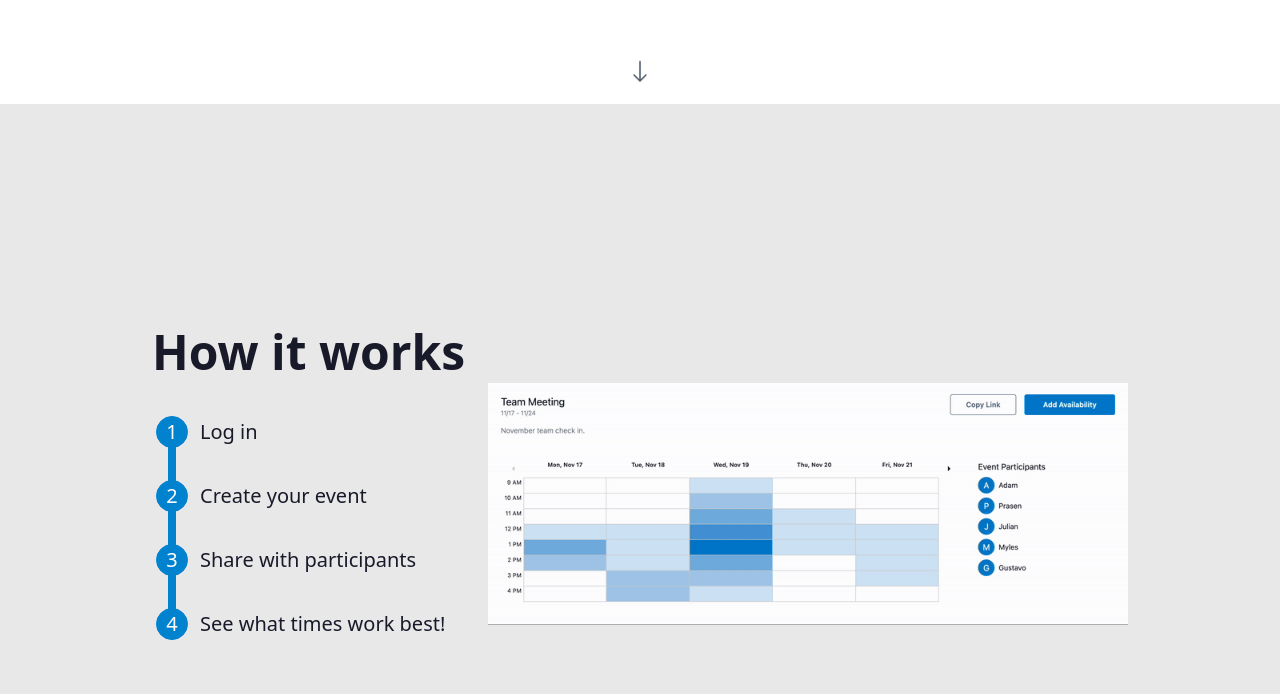
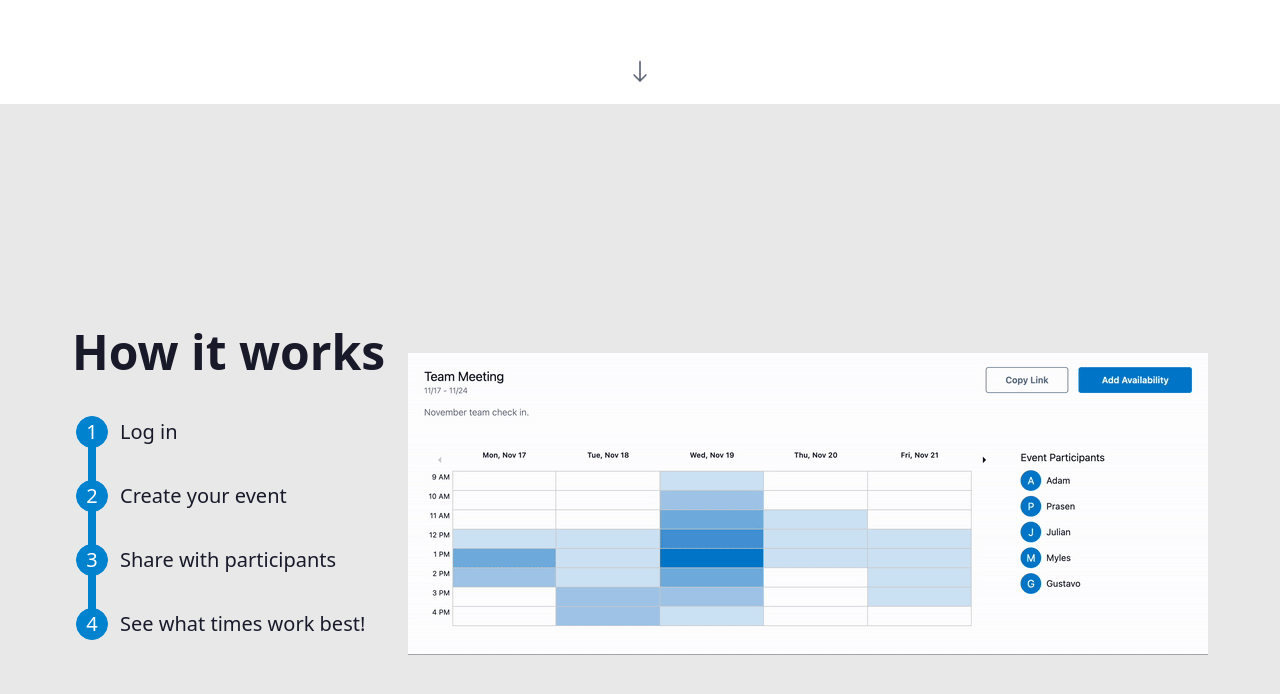
Before and after one commit to prasen-shakya/Schedulify, a React (Vite) app in the folder frontend/: page / in a window 1280 px wide. Shown: the part 600-1294 px from the top of the page. Built offline with nearby package versions, Linux system fonts and the light colour scheme; no server answers; the HTML template or start-up script is replaced by a standard one.

Commit message:
Cleanup from last push

```diff
--- a/frontend/src/pages/Home.jsx
+++ b/frontend/src/pages/Home.jsx
@@ -1,6 +1,6 @@
 import EventModal from "@/components/home/EventModal";
 import { useAuth } from "@/contexts/AuthContext";
-import exampleImg from '../images/demo.gif';
+import demoGif from '../images/demo.gif';
 
 export const Home = () => {
   const { requireAuth } = useAuth();
@@ -60,8 +60,8 @@ export const Home = () => {
         <div className="hero bg-base-200 min-h-screen" id="how">
           <div className="hero-content flex-col lg:flex-row-reverse">
             <img
-              src={exampleImg}
-              className="max-w-[50vw] h-auto"
+              src={demoGif} alt="Demonstration of event page"
+              className="max-w-full h-auto"
             />
             <div className="min-w-[25vw]">
               <h1 className="text-5xl font-bold">How it works</h1>
```
Also changed, not shown: frontend/src/images/example.jpg (deleted), frontend/src/images/github.png (deleted).
